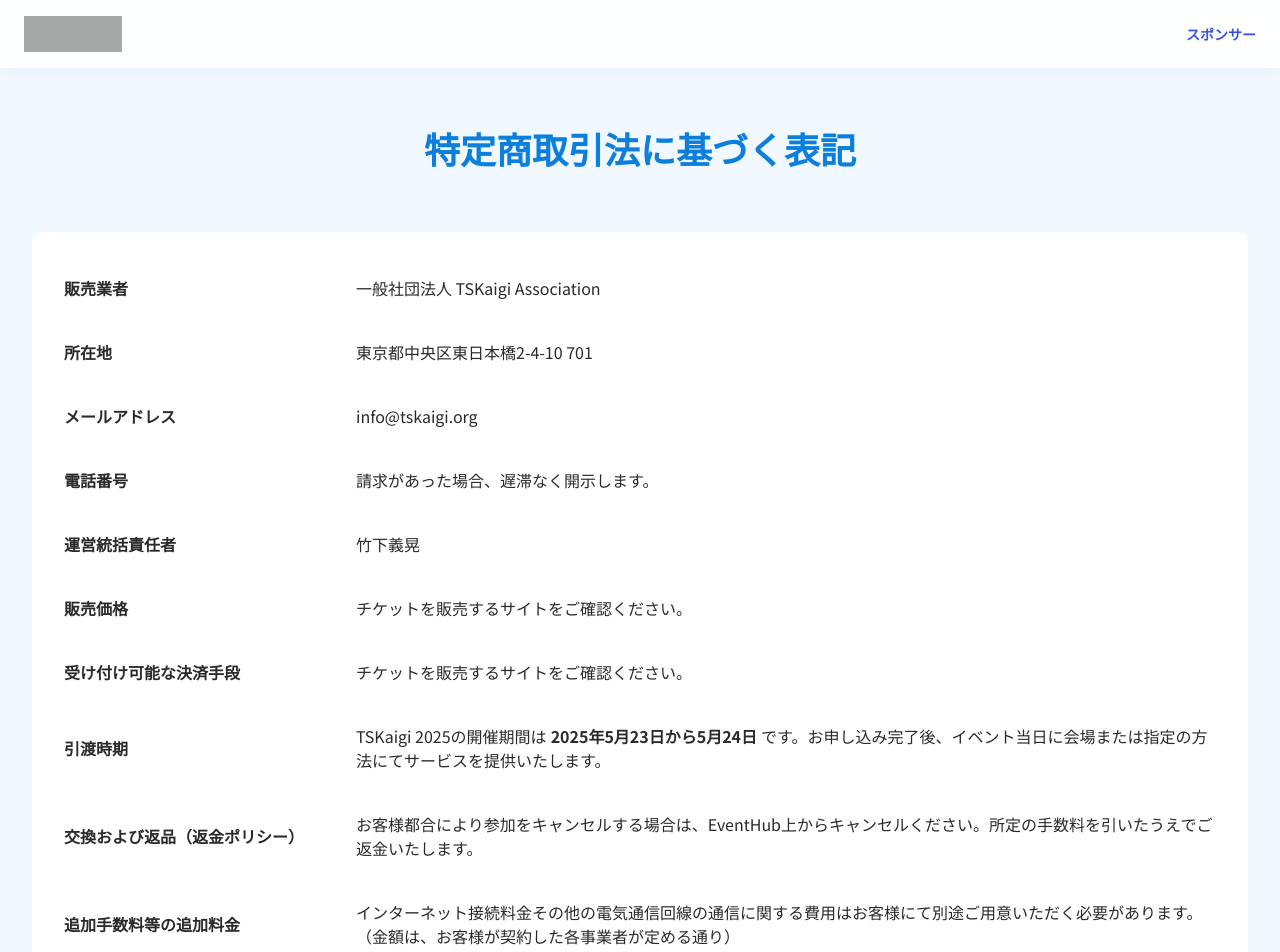
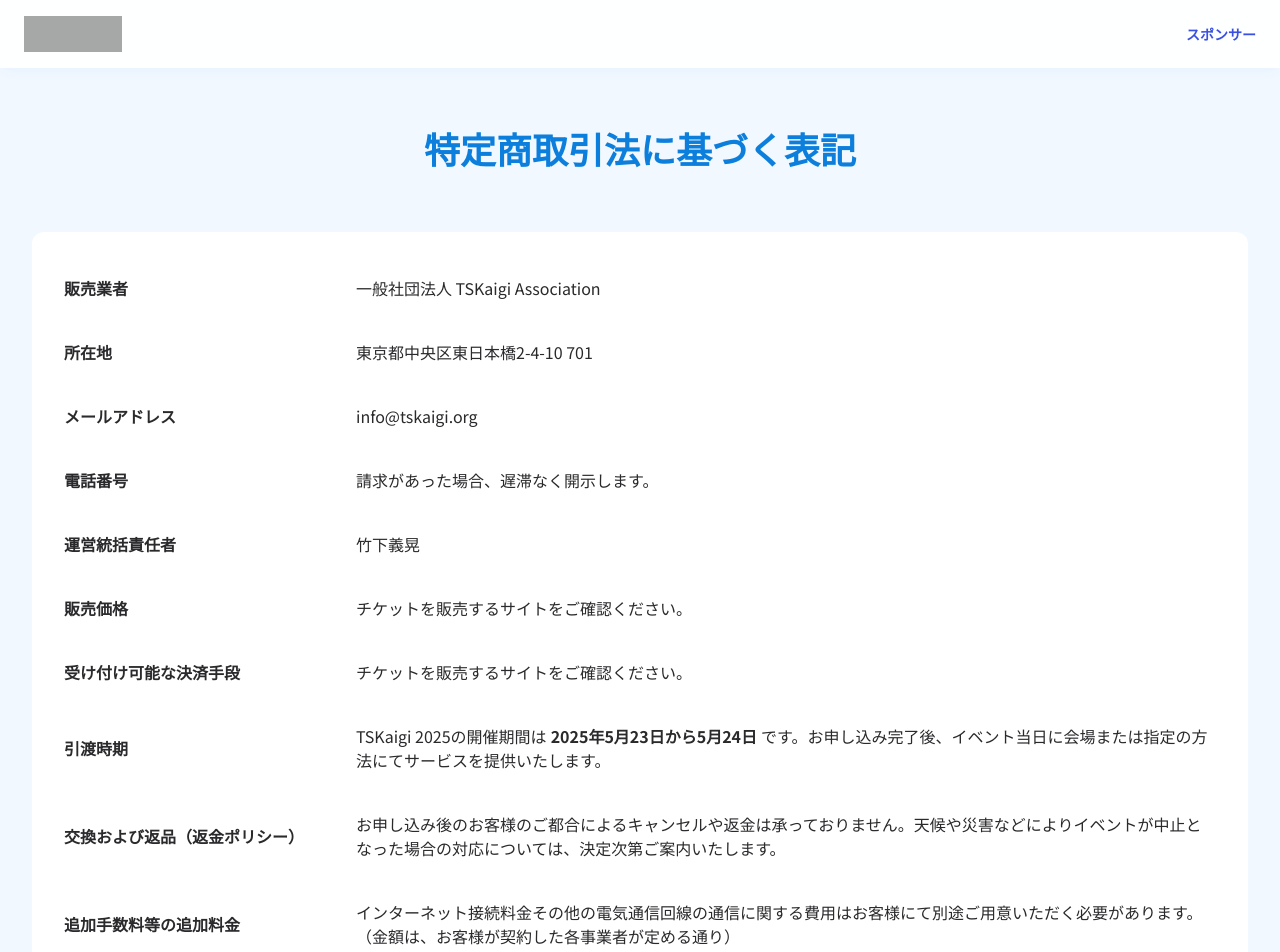
Before and after one commit to tskaigi/tskaigi2025-web-site, a Next.js app: page /specific-commercial in a window 1280 px wide. Shown: the top 952 px of the page. Built offline with nearby package versions, Linux system fonts and the light colour scheme; grey boxes are pictures that could not be loaded.

Commit message:
[update]

```diff
--- a/src/app/specific-commercial/page.tsx
+++ b/src/app/specific-commercial/page.tsx
@@ -23,7 +23,7 @@ const specificCommercialData = {
   ),
   "交換および返品（返金ポリシー）": (
     <p>
-      お客様都合により参加をキャンセルする場合は、EventHub上からキャンセルください。所定の手数料を引いたうえでご返金いたします。
+      お申し込み後のお客様のご都合によるキャンセルや返金は承っておりません。天候や災害などによりイベントが中止となった場合の対応については、決定次第ご案内いたします。
     </p>
   ),
   追加手数料等の追加料金: (
```
